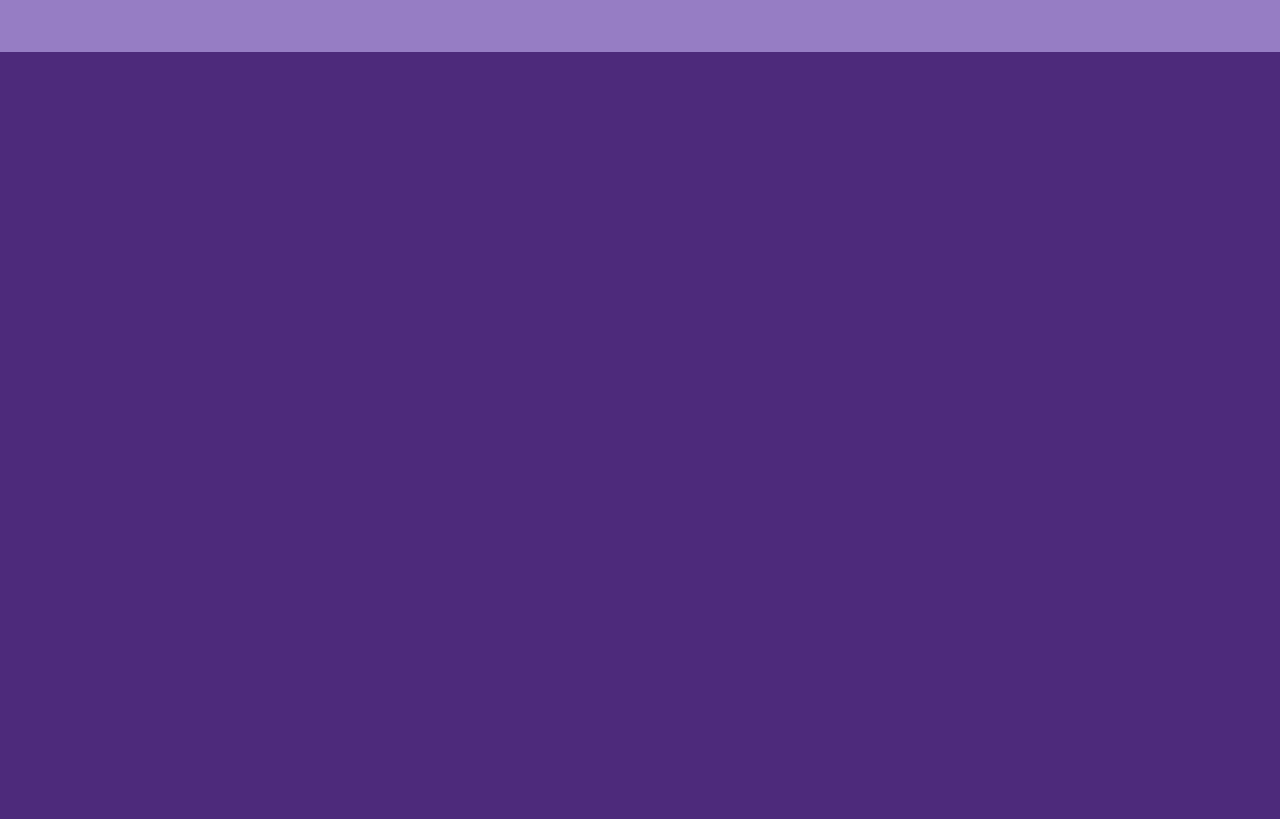
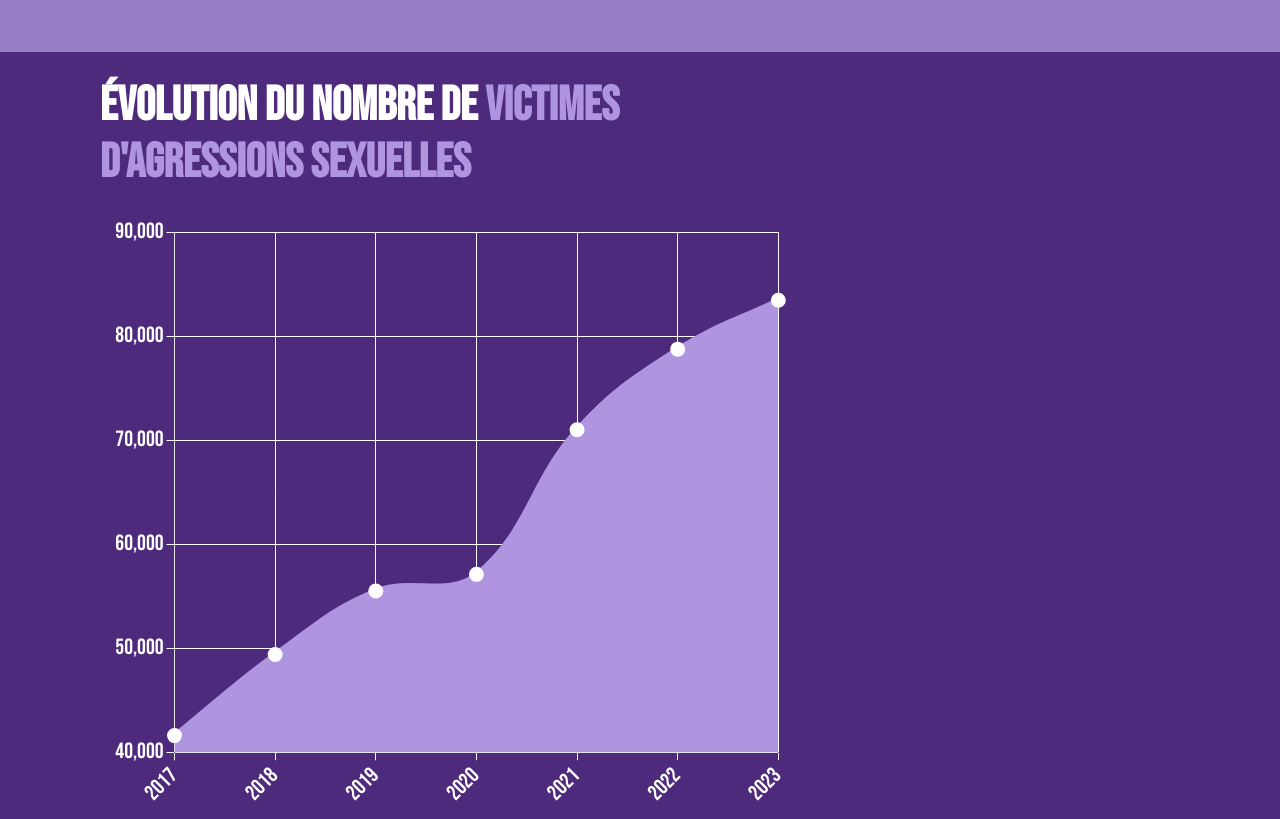
Before and after one commit to jeremytahar/cicatriz, a website: page index.html in a window 1280 px wide. Shown: the part 2348-3167 px from the top of the page. Drawn offline with nearby package versions, Linux system fonts and the light colour scheme; files whose address does not match are found by name; a web font is replaced by a local one.

Commit message:
Second graph finished

```diff
--- a/index.html
+++ b/index.html
@@ -69,8 +69,18 @@
 
         </section>
 
-        <section class="section">
+        <section class="section section_victime">
+            <div class="section__victime-titre">
+                <h1><span class="white">ÉVOLUTION DU NOMBRE DE</span> VICTIMES <br>D'AGRESSIONS SEXUELLES</h1>
+            </div>
 
+            <div class="section__victime-info" id="section__victime-info">
+            </div>
+
+            <div class="section__victime-graph">
+                <canvas id="graph2">
+                </canvas>
+            </div>
         </section>
 
         <section class="section section__condamnation">
--- a/script/script.js
+++ b/script/script.js
@@ -40,6 +40,111 @@ age1.addEventListener('mouseenter', () => displayCategory(avatarenfant, info1));
 age2.addEventListener('mouseenter', () => displayCategory(avataradulte, info2));
 age3.addEventListener('mouseenter', () => displayCategory(avatarvieille, info3));
 
+// ========== GRAPHIQUE VICTIMES ==========
+let ctx2 = document.getElementById('graph2').getContext('2d');
+
+// spécification des datas
+
+let data2 = {
+    labels: ['2017', '2018', '2019', '2020', '2021', '2022', '2023'],
+    datasets: [
+        {
+            label: 'Nombre de victimes',
+            data: [41600, 49400, 55500, 57100, 71007, 78753, 83456],
+            backgroundColor: '#AF94E0',
+            borderColor: '#AF94E0',
+            borderWidth: 5,
+            pointBorderColor: '#FFFFFF',
+            pointBackgroundColor: '#FFFFFF',
+            fill: 'start'
+        }]
+};
+
+// Création du graphique
+let graph2 = new Chart(ctx2, {
+    type: 'line',
+    data: data2,
+    options: {
+        responsive: true,
+        maintainAspectRatio: false,
+        plugins: {
+            legend: {
+                display: false
+            },
+            filler: {
+                propagate: false,
+            },
+            title: {
+                display: false
+            },
+            tooltip: {
+                enabled: false
+            }
+        },
+        interaction: {
+            intersect: false,
+            mode: 'index',
+            axis: 'x',
+            animationDuration: 0
+        },
+        scales: {
+            x: {
+                grid: {
+                    color: '#ffffff',
+                },
+                ticks: {
+                    color: '#ffffff',
+                    font: {
+                        size: 22,
+                        family: 'Bebas'
+                    },
+                    autoSkip: false,
+                    maxRotation: 45,
+                    minRotation: 45,
+                },
+            },
+            y: {
+                grid: {
+                    color: '#ffffff',
+                },
+                ticks: {
+                    color: '#ffffff',
+                    font: {
+                        size: 22,
+                        family: 'Bebas'
+                    },
+                    min: 40000,
+                    max: 90000,
+                    stepSize: 10000,
+                },
+            }
+        },
+        elements: {
+            point: {
+                radius: 5,
+                hoverRadius: 10,
+            }
+        }
+    },
+});
+
+graph2.options.elements.line.tension = 0.4;
+graph2.update();
+
+// Gestionnaire d'événement pour le clic sur un point du graphique
+graph2.canvas.onclick = function (event) {
+    let activePoints = graph2.getElementsAtEventForMode(event, 'nearest', { intersect: true }, true);
+
+    if (activePoints.length) {
+        let index = activePoints[0].index;
+        let year = data2.labels[index];
+        let victims = data2.datasets[0].data[index];
+
+        let victimInfo = document.getElementById('section__victime-info');
+        victimInfo.innerHTML = `<span class="line1">EN ${year}</span> <br> <span class="line2">${victims} VICTIMES</span>`;
+    }
+};
+
 // ========== GRAPHIQUE CONDAMNATION ==========
 
 let ctx = document.getElementById('graph3').getContext('2d');
@@ -68,7 +173,8 @@ let data = {
             pointBackgroundColor: '#FFFFFF',
             borderWidth: 5
         }
-]};
+    ]
+};
 
 // Plugin pour le fond de la zone de traçage seulement
 const backgroundColorPlugin = {
--- a/style.css
+++ b/style.css
@@ -6,7 +6,7 @@
 
 @font-face {
     font-family: 'Bebas';
-    src: url('./fonts/Bebad.woff') format('woff'),
+    src: url('./fonts/Bebas.woff') format('woff'),
         url('./fonts/Bebas.woff2') format('woff2');
 }
 
@@ -201,6 +201,52 @@ header {
     scroll-snap-align: center;
     height: 100vh;
     width: 100vw;
+}
+
+/* DEUXIEME GRAPHIQUE */
+.section_victime {
+    position: relative;
+
+    .section__victime-titre {
+        margin-left: 100px;
+        padding-top: 25px;
+        color: #AF94E0;
+        font-family: 'Bebas', sans-serif;
+        font-size: 2rem;
+
+        h1 {
+            margin: 0px;
+        }
+    }
+
+    .section__victime-graph {
+        width: 700px;
+        height: 600px;
+        margin-left: 100px;
+        margin-top: 25px;
+    }
+
+    .section__victime-info {
+        position: absolute;
+        top: 50%;
+        transform: translateY(-50%);
+        right: 100px;
+        text-align: right;
+
+        span {
+            font-family: 'Bebas', sans-serif;
+            color: #ffffff;
+            font-size: 2rem;
+        }
+
+        .line1 {
+            font-size: 4.375rem;
+        }
+
+        .line2 {
+            font-size: 2.625rem;
+        }
+    }
 }
 
 /* === */
```
Lines whose indentation alone changed are shown as unchanged.
